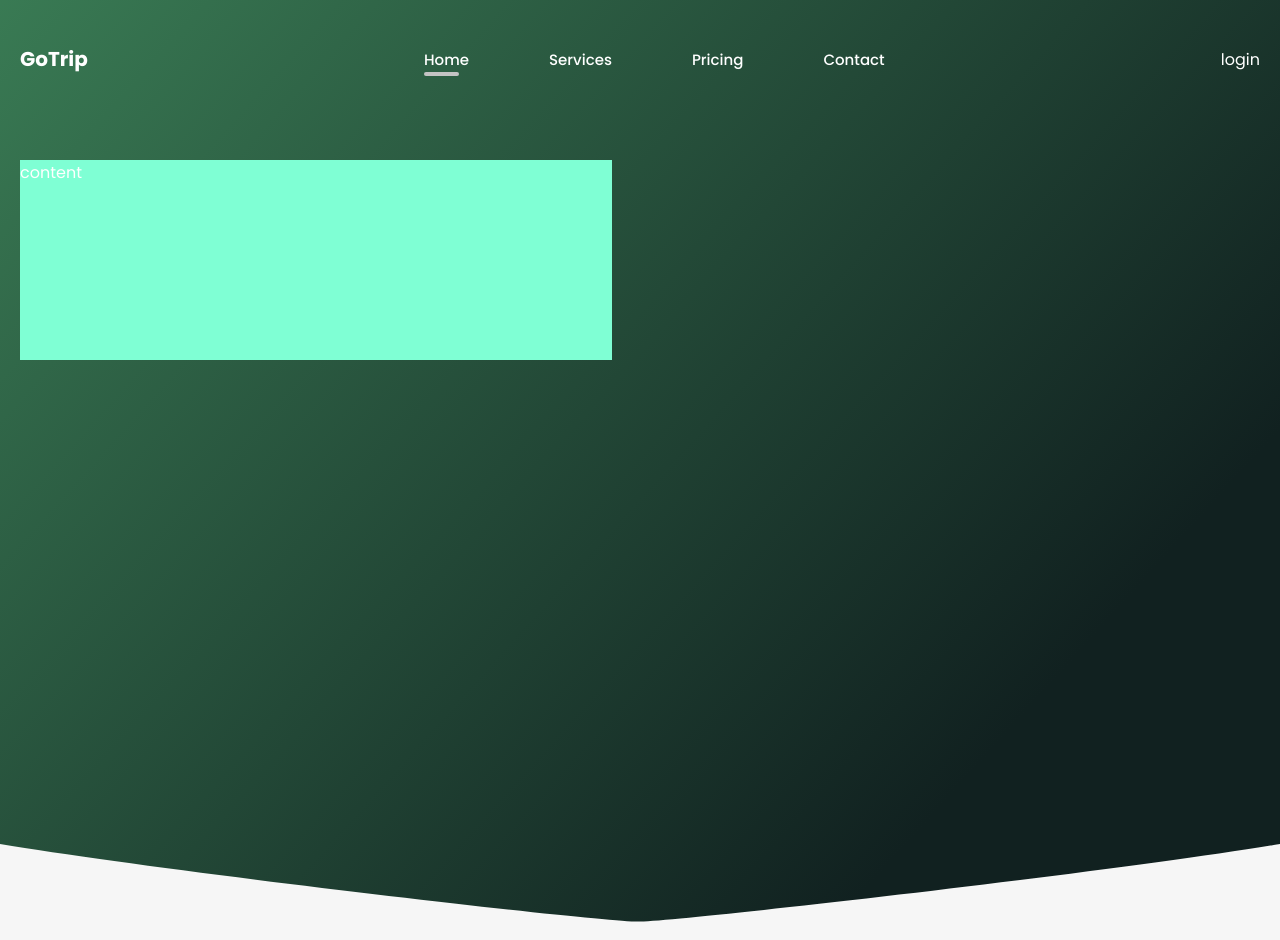
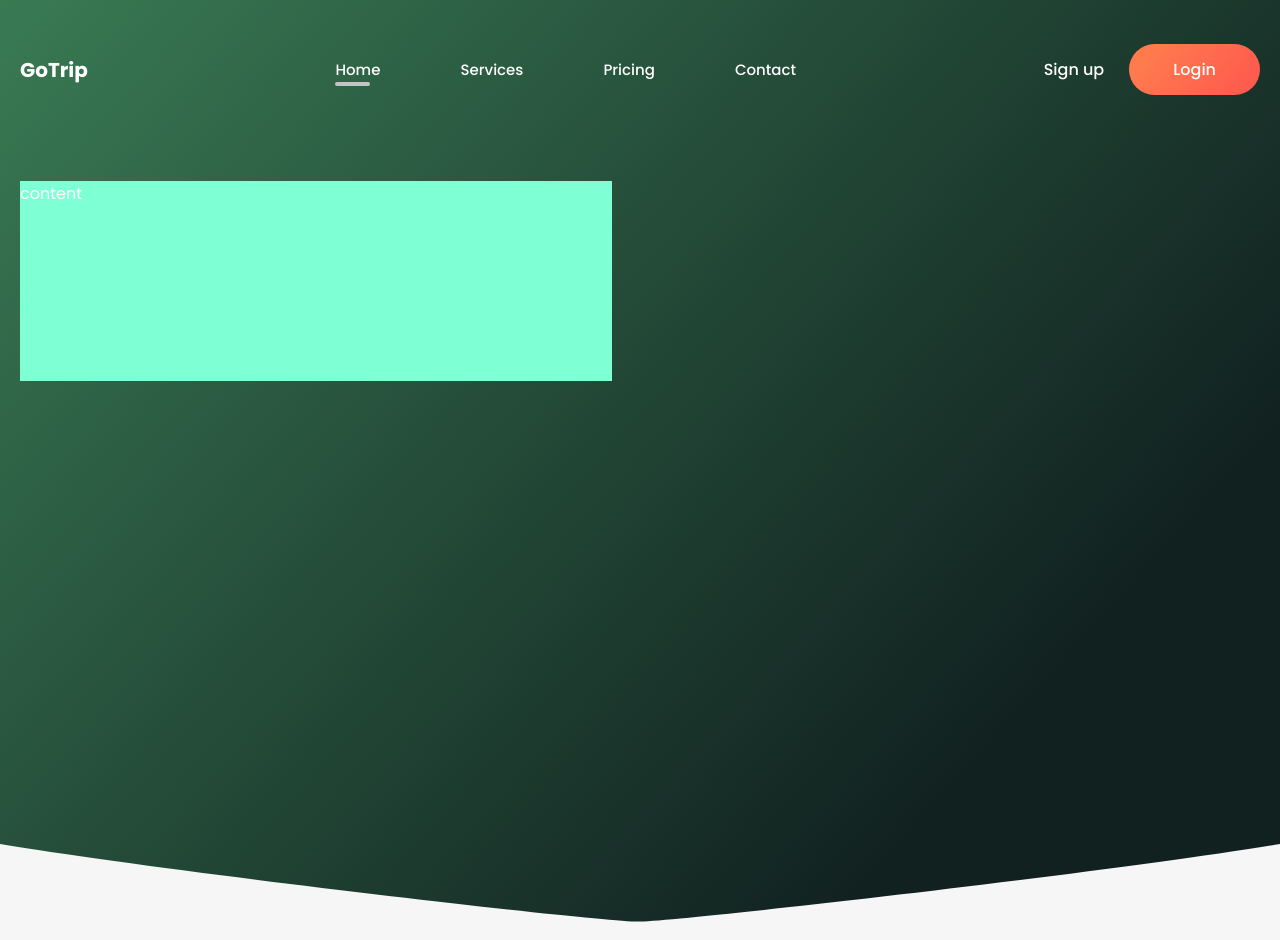
Before and after one commit to Nattyme/GoTrip, a plain HTML site: page index.html in a window 1280 px wide. Drawn offline with Linux system fonts and the light colour scheme.

Commit message:
HTML/CSS
- login nav style added;
- login btn style added;

```diff
--- a/css/main.css
+++ b/css/main.css
@@ -110,6 +110,11 @@ body {
 }
 
 .nav__login {
+    display: flex;
+    column-gap: 25px;
+    align-items: center;
+    font-style: 15px;
+    font-weight: 500;
 }
 
 /* Logo */
@@ -124,3 +129,28 @@ body {
 .logo a {
     color: inherit;
 }
+
+/* Button */
+
+.btn {
+    display: inline-block;
+    padding: 13px 44px;
+
+    font-style: 15px;
+    font-weight: 500;
+    color: #fff;
+
+    border-radius: 100px;
+    background: linear-gradient(130deg, #FF7B4E 15.57%, #FF584E 95.03%), #FFF;
+
+}
+
+.btn:hover {
+    color: rgb(245, 233, 127);
+    transition: color 0.2s ease-in;
+}
+
+.btn:active {
+    position: relative;
+    top: 1px;
+}
--- a/index.html
+++ b/index.html
@@ -24,12 +24,12 @@
                     <li><a href="#!">Services</a></li>
                     <li><a href="#!">Pricing</a></li>
                     <li><a href="#!">Contact</a></li>
-
                 </ul>
 
-                <div class="nav__login">
-                    login
-                </div>
+                <ul class="nav__login">
+                    <li><a href="#!">Sign up</a></li>
+                    <li><a href="#!" class="btn">Login</a></li>
+                </ul>
             </nav>
         </div>
         <div class="header-content">
```
